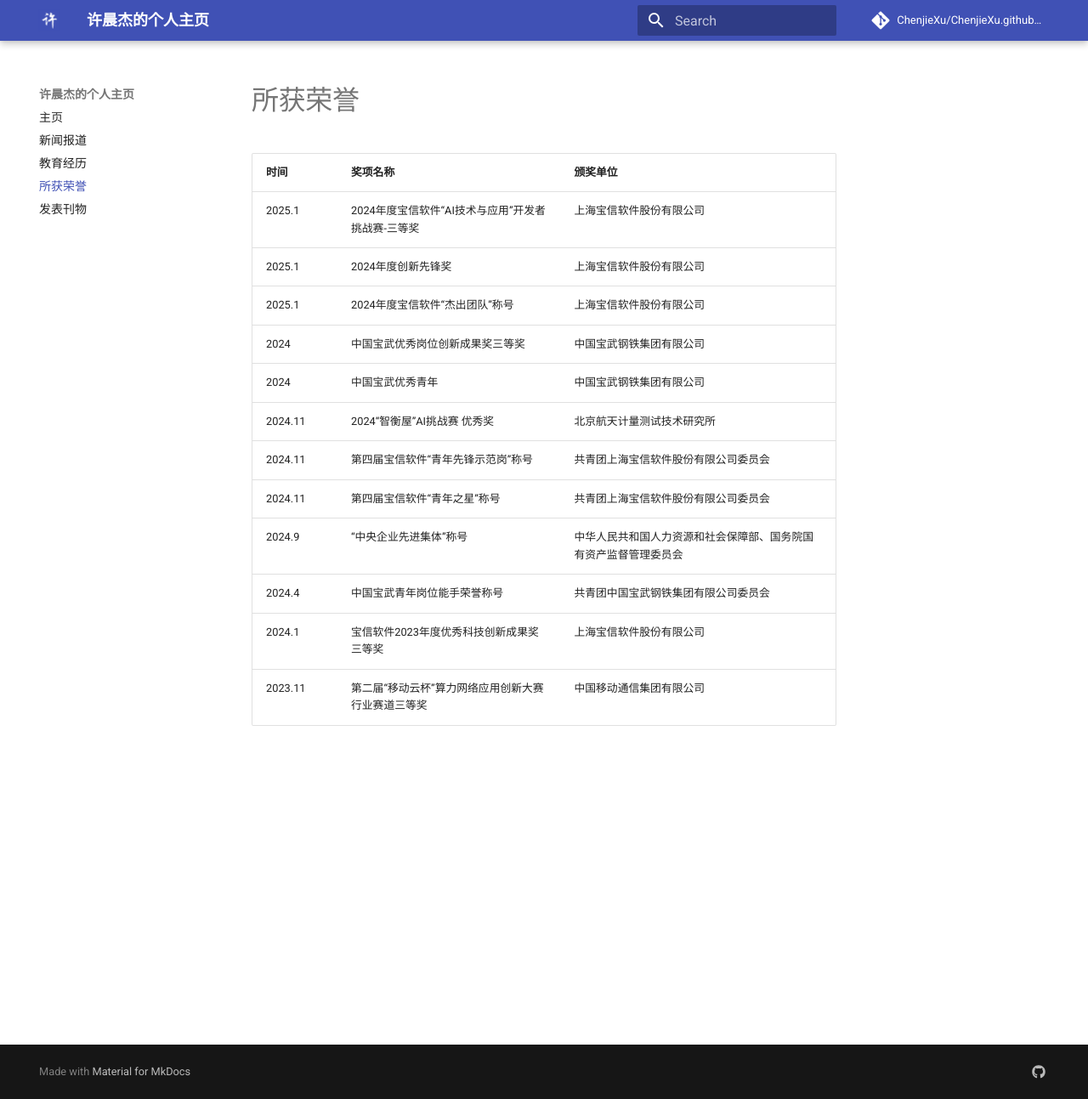
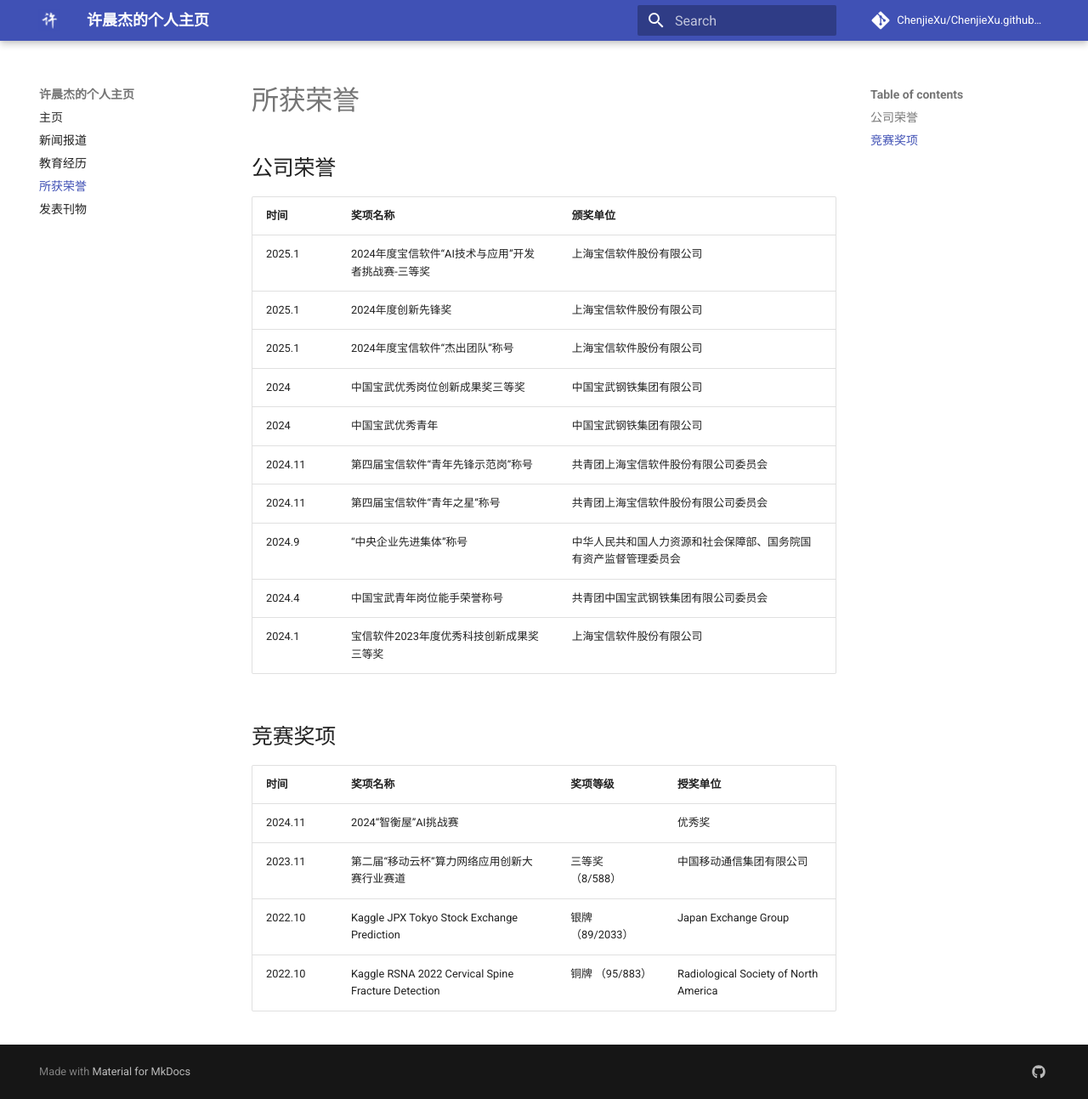
Before and after one commit to ChenjieXu/ChenjieXu.github.io, an MkDocs documentation site: the page built from docs/honors.md, in a window 1280 px wide and 1293 px high. Shown: the whole window at 85% size. Built offline with MkDocs 1.6.1 and Material for MkDocs 9.7.7, drawn with Linux system fonts in a browser that asks for light colours; comment, search, counter and statistics services are not loaded.

Commit message:
更新荣誉和发表刊物信息，添加公司荣誉和竞赛奖项部分，修正部分条目内容

```diff
--- a/docs/honors.md
+++ b/docs/honors.md
@@ -1,4 +1,5 @@
 # 所获荣誉
+## 公司荣誉
 | 时间  | 奖项名称                     | 颁奖单位   |
 |--------|------------------------------|------------|
 | 2025.1 | 2024年度宝信软件“AI技术与应用”开发者挑战赛-三等奖| 上海宝信软件股份有限公司|
@@ -6,10 +7,17 @@
 | 2025.1 | 2024年度宝信软件“杰出团队”称号    | 上海宝信软件股份有限公司      |
 | 2024   | 中国宝武优秀岗位创新成果奖三等奖  |中国宝武钢铁集团有限公司       |
 | 2024   | 中国宝武优秀青年                 |中国宝武钢铁集团有限公司       |
-| 2024.11| 2024“智衡屋”AI挑战赛 优秀奖      | 北京航天计量测试技术研究所    |
 | 2024.11| 第四届宝信软件“青年先锋示范岗”称号   | 共青团上海宝信软件股份有限公司委员会|
 | 2024.11| 第四届宝信软件“青年之星”称号         | 共青团上海宝信软件股份有限公司委员会|
 | 2024.9 | “中央企业先进集体”称号| 中华人民共和国人力资源和社会保障部、国务院国有资产监督管理委员会|
 | 2024.4 | 中国宝武青年岗位能手荣誉称号         | 共青团中国宝武钢铁集团有限公司委员会|
 | 2024.1 | 宝信软件2023年度优秀科技创新成果奖三等奖         | 上海宝信软件股份有限公司|
-| 2023.11| 第二届“移动云杯”算力网络应用创新大赛行业赛道三等奖 | 中国移动通信集团有限公司   |
+
+
+## 竞赛奖项
+|   时间  | 奖项名称                     |  奖项等级   |  授奖单位   |
+|--------|------------------------------|------------|------------|
+| 2024.11| 2024“智衡屋”AI挑战赛 |        | 优秀奖      | 北京航天计量测试技术研究所    |
+| 2023.11| 第二届“移动云杯”算力网络应用创新大赛行业赛道 | 三等奖 （8/588）| 中国移动通信集团有限公司   |
+| 2022.10| Kaggle JPX Tokyo Stock Exchange Prediction | 银牌 （89/2033） | Japan Exchange Group |
+| 2022.10| Kaggle RSNA 2022 Cervical Spine Fracture Detection |  铜牌 （95/883） | Radiological Society of North America |
```
Also changed, not shown: docs/publications.md (+2 -2 lines).
